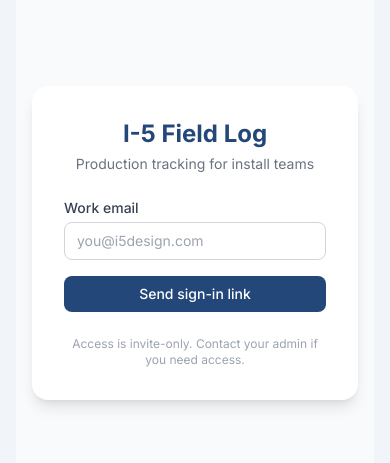
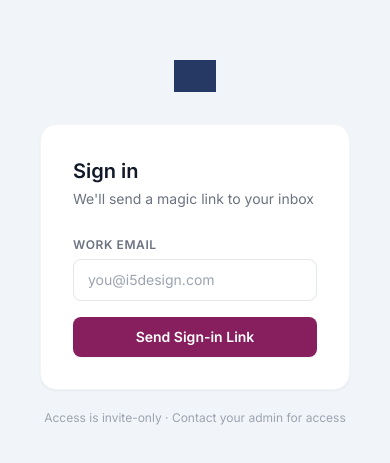
Before and after one commit to dsalinger-ctrl/i5-field-log, a Next.js app in the folder i5-field-log/: page /login in a window 390 px wide. Shown: the part 203-666 px from the top of the page. Built offline with nearby package versions, Linux system fonts and the light colour scheme; no server answers; grey boxes are pictures that could not be loaded.

Commit message:
Update page.tsx

```diff
--- a/i5-field-log/src/app/login/page.tsx
+++ b/i5-field-log/src/app/login/page.tsx
@@ -27,26 +27,57 @@
   }
 
   return (
-    <div className="min-h-screen flex items-center justify-center bg-gray-50 px-4">
-      <div className="bg-white rounded-2xl shadow-lg p-8 w-full max-w-sm">
-        <div className="text-center mb-6">
-          <h1 className="text-2xl font-bold text-brand">I-5 Field Log</h1>
-          <p className="text-sm text-gray-500 mt-1">Production tracking for install teams</p>
+    <div className="min-h-screen flex">
+      <div className="hidden lg:flex flex-col justify-between w-1/2 bg-brand px-12 py-16">
+        <img
+          src="https://s3.amazonaws.com/hoth.bizango/images/1322152/logo_full-dark_home.png"
+          alt="I-5 Design Build"
+          className="h-10 w-auto object-contain object-left"
+        />
+        <div>
+          <p className="text-white/30 text-xs tracking-widest uppercase mb-4">Field Production Log</p>
+          <h2 className="text-white text-3xl font-light leading-snug">
+            Transforming Spaces.<br />
+            <span className="font-semibold">Elevating Performance.</span>
+          </h2>
+        </div>
+        <p className="text-white/25 text-xs">&copy; {new Date().getFullYear()} I-5 Design Build</p>
+      </div>
+
+      <div className="flex-1 flex items-center justify-center bg-slate-100 px-6 py-12">
+        <div className="w-full max-w-sm">
+          <div className="lg:hidden text-center mb-8">
+            <img
+              src="https://s3.amazonaws.com/hoth.bizango/images/1322152/logo_full-dark_home.png"
+              alt="I-5 Design Build"
+              className="h-8 w-auto object-contain mx-auto mb-3"
+              style={{ filter: 'brightness(0) saturate(100%) invert(23%) sepia(52%) saturate(600%) hue-rotate(185deg) brightness(85%)' }}
+            />
+          </div>
+
+          <div className="bg-white rounded-2xl shadow-sm border border-gray-100 p-8">
+            <div className="mb-7">
+              <h1 className="text-xl font-semibold text-gray-900">Sign in</h1>
+              <p className="text-sm text-gray-500 mt-1">We&apos;ll send a magic link to your inbox</p>
             </div>
 
             {sent ? (
-          <div className="text-center">
-            <div className="text-4xl mb-3">📬</div>
-            <p className="font-medium text-gray-800">Check your email</p>
-            <p className="text-sm text-gray-500 mt-1">
-              We sent a sign-in link to <strong>{email}</strong>
+              <div className="text-center py-4">
+                <div className="w-12 h-12 rounded-full bg-brand/10 flex items-center justify-center mx-auto mb-4">
+                  <svg className="w-6 h-6 text-brand" fill="none" stroke="currentColor" viewBox="0 0 24 24">
+                    <path strokeLinecap="round" strokeLinejoin="round" strokeWidth={1.5} d="M3 8l7.89 5.26a2 2 0 002.22 0L21 8M5 19h14a2 2 0 002-2V7a2 2 0 00-2-2H5a2 2 0 00-2 2v10a2 2 0 002 2z" />
+                  </svg>
+                </div>
+                <p className="font-semibold text-gray-900">Check your email</p>
+                <p className="text-sm text-gray-500 mt-2">
+                  Sign-in link sent to<br /><strong className="text-gray-700">{email}</strong>
                 </p>
               </div>
             ) : (
               <form onSubmit={handleSubmit} className="space-y-4">
                 <div>
-              <label className="block text-sm font-medium text-gray-700 mb-1">
-                Work email
+                  <label className="block text-xs font-semibold text-gray-500 uppercase tracking-wider mb-1.5">
+                    Work Email
                   </label>
                   <input
                     type="email"
@@ -54,23 +85,27 @@
                     value={email}
                     onChange={e => setEmail(e.target.value)}
                     placeholder="you@i5design.com"
-                className="w-full border border-gray-300 rounded-lg px-3 py-2 text-sm focus:outline-none focus:ring-2 focus:ring-brand"
+                    className="w-full border border-gray-200 rounded-lg px-3.5 py-2.5 text-sm text-gray-900 placeholder-gray-400 focus:outline-none focus:ring-2 focus:ring-brand/30 focus:border-brand transition"
                   />
                 </div>
-            {error && <p className="text-red-500 text-sm">{error}</p>}
+                {error && (
+                  <p className="text-red-500 text-sm bg-red-50 border border-red-100 rounded-lg px-3 py-2">{error}</p>
+                )}
                 <button
                   type="submit"
                   disabled={loading}
-              className="w-full bg-brand text-white rounded-lg py-2 font-medium text-sm hover:bg-brand-dark disabled:opacity-50 transition"
+                  className="w-full bg-accent hover:bg-accent-dark text-white rounded-lg py-2.5 font-semibold text-sm disabled:opacity-50 transition-colors shadow-sm"
                 >
-              {loading ? 'Sending…' : 'Send sign-in link'}
+                  {loading ? 'Sending…' : 'Send Sign-in Link'}
                 </button>
               </form>
             )}
+          </div>
 
-        <p className="text-xs text-gray-400 text-center mt-6">
-          Access is invite-only. Contact your admin if you need access.
+          <p className="text-xs text-gray-400 text-center mt-5">
+            Access is invite-only · Contact your admin for access
           </p>
+        </div>
       </div>
     </div>
   )
```
Lines whose indentation alone changed are shown as unchanged.
